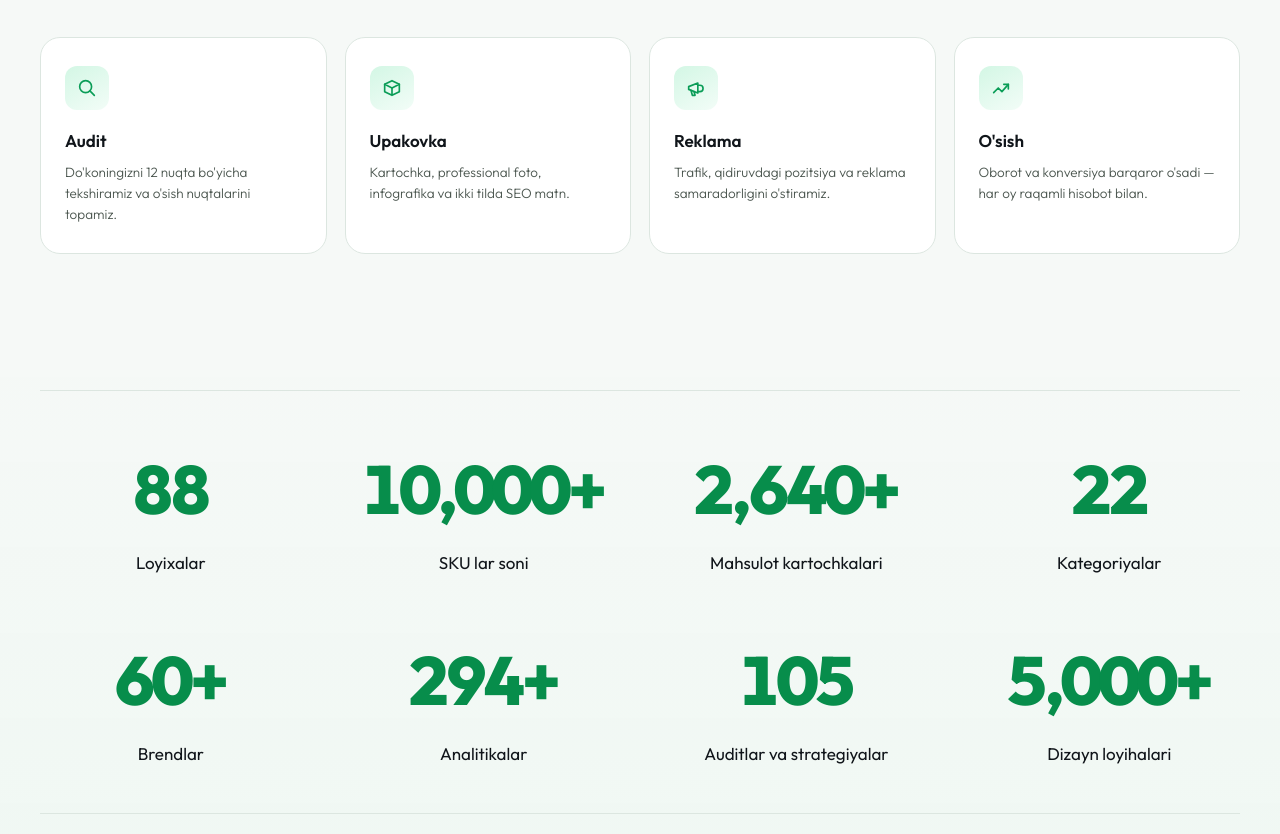
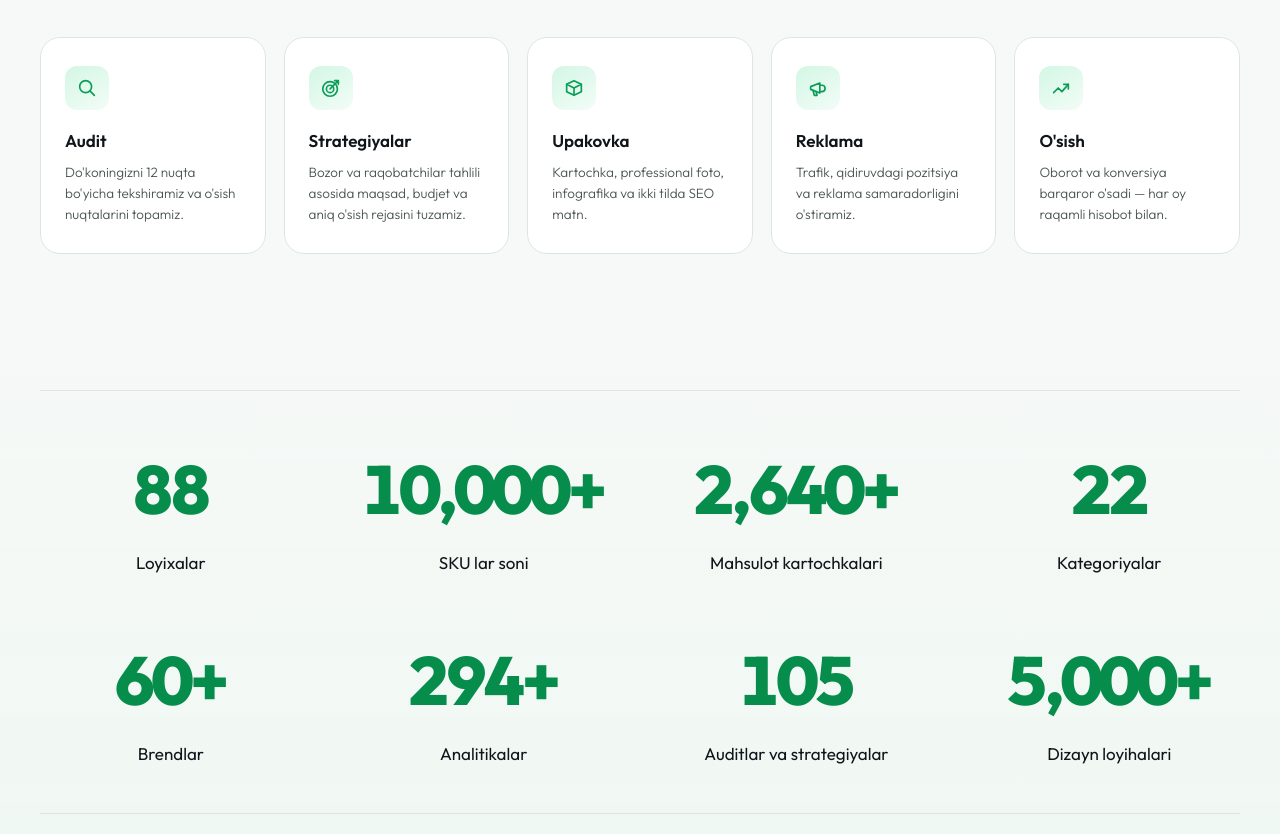
Before and after one commit to zari004/EXON, a plain HTML site: page docs/index.html in a window 1280 px wide. Shown: the part 1323-2157 px from the top of the page. Drawn offline with Linux system fonts and the light colour scheme; no server answers.

Commit message:
Add strategies to homepage services

```diff
--- a/docs/assets/css/style.css
+++ b/docs/assets/css/style.css
@@ -1025,8 +1025,9 @@ ol,ul{list-style:none}
 .reveal{opacity:0;transform:translateY(26px);transition:opacity .7s var(--ease) var(--rd,0s),transform .7s var(--ease) var(--rd,0s)}
 .reveal.is-in{opacity:1;transform:translateY(0)}
 
-/* ── XIZMATLAR: ikonkali 4 ustunli grid ── */
-.svc-grid{display:grid;grid-template-columns:repeat(4,1fr);gap:18px}
+/* ── XIZMATLAR: ikonkali 5 ustunli grid ── */
+.svc-grid{display:grid;grid-template-columns:repeat(5,minmax(0,1fr));gap:18px}
+@media (max-width:1180px){.svc-grid{grid-template-columns:repeat(3,minmax(0,1fr))}}
 .svc-card{
   padding:28px 24px;border-radius:20px;
   background:var(--surface);border:1px solid var(--line);
--- a/docs/assets/js/i18n.js
+++ b/docs/assets/js/i18n.js
@@ -92,6 +92,8 @@
   add('Jarayonlar, hisobotlar va jamoa ishini yagona tizimga birlashtiramiz.', 'Объединяем процессы, отчёты и работу команды в единую систему.', 'We unite processes, reporting and teamwork in one system.');
   // "Xizmatlar" bo'limidagi kartalar — bular hali ham eski nomlarda
   add('Audit', 'Аудит', 'Audit');
+  add('Strategiyalar', 'Стратегии', 'Strategies');
+  add("Bozor va raqobatchilar tahlili asosida maqsad, budjet va aniq o'sish rejasini tuzamiz.", 'На основе анализа рынка и конкурентов определяем цели, бюджет и конкретный план роста.', 'We define goals, a budget and a clear growth plan based on market and competitor analysis.');
   add("Do'koningizni 12 nuqta bo'yicha tekshiramiz va o'sish nuqtalarini topamiz.", 'Проверим магазин по 12 пунктам и найдём точки роста.', 'We audit your store across 12 points and identify growth opportunities.');
   add('Upakovka', 'Упаковка', 'Packaging');
   add('Kartochka, professional foto, infografika va ikki tilda SEO matn.', 'Карточка, профессиональные фото, инфографика и SEO-текст на двух языках.', 'Product cards, professional photos, infographics and bilingual SEO copy.');
--- a/docs/index.html
+++ b/docs/index.html
@@ -25,7 +25,7 @@ src="https://www.facebook.com/tr?id=4291431417787119&ev=PageView&noscript=1"
 /></noscript>
 <!-- End Meta Pixel Code -->
 <script src="assets/js/theme.js?v=3"></script>
-<script src="assets/js/i18n.js?v=15" defer></script>
+<script src="assets/js/i18n.js?v=16" defer></script>
 <title>Marketplace'larda real natija beruvchi professional jamoa</title>
 <meta name="description" content="Biz marketplace'larni boshqariladigan biznesga aylantiramiz." />
 <link rel="canonical" href="https://exon-marketing.uz/" />
@@ -46,7 +46,7 @@ src="https://www.facebook.com/tr?id=4291431417787119&ev=PageView&noscript=1"
 <link rel="preconnect" href="https://fonts.googleapis.com" />
 <link rel="preconnect" href="https://fonts.gstatic.com" crossorigin />
 <link href="https://fonts.googleapis.com/css2?family=Outfit:wght@300;400;500;600;700;800&family=JetBrains+Mono:wght@400;500;600&display=swap" rel="stylesheet" />
-<link rel="stylesheet" href="assets/css/style.css?v=68" />
+<link rel="stylesheet" href="assets/css/style.css?v=69" />
 <style>@view-transition{navigation:none}.nav{view-transition-name:none!important}</style>
 <link rel="manifest" href="/manifest.json" />
 <link rel="icon" type="image/svg+xml" href="assets/img/favicon-target.svg" />
@@ -270,19 +270,26 @@ src="https://www.facebook.com/tr?id=4291431417787119&ev=PageView&noscript=1"
       </article>
       <article class="svc-card reveal" style="--rd:.12s">
         <div class="svc-card__icon" aria-hidden="true">
+          <svg viewBox="0 0 24 24" fill="none"><circle cx="11" cy="13" r="8" stroke="currentColor" stroke-width="1.8"/><circle cx="11" cy="13" r="4" stroke="currentColor" stroke-width="1.8"/><path d="m11 13 9-9M16 4h4v4" stroke="currentColor" stroke-width="1.8" stroke-linecap="round" stroke-linejoin="round"/></svg>
+        </div>
+        <h3 class="svc-card__title">Strategiyalar</h3>
+        <p class="svc-card__desc">Bozor va raqobatchilar tahlili asosida maqsad, budjet va aniq o'sish rejasini tuzamiz.</p>
+      </article>
+      <article class="svc-card reveal" style="--rd:.19s">
+        <div class="svc-card__icon" aria-hidden="true">
           <svg viewBox="0 0 24 24" fill="none"><path d="M4 8l8-4 8 4-8 4-8-4Z" stroke="currentColor" stroke-width="1.8" stroke-linejoin="round"/><path d="M4 8v8l8 4 8-4V8M12 12v8" stroke="currentColor" stroke-width="1.8" stroke-linecap="round" stroke-linejoin="round"/></svg>
         </div>
         <h3 class="svc-card__title">Upakovka</h3>
         <p class="svc-card__desc">Kartochka, professional foto, infografika va ikki tilda SEO matn.</p>
       </article>
-      <article class="svc-card reveal" style="--rd:.19s">
+      <article class="svc-card reveal" style="--rd:.26s">
         <div class="svc-card__icon" aria-hidden="true">
           <svg viewBox="0 0 24 24" fill="none"><path d="M4 10.5v3l10 4V6.5l-10 4Z" stroke="currentColor" stroke-width="1.8" stroke-linejoin="round"/><path d="M14 9h2.2a3.5 3.5 0 0 1 0 7H14M6.5 14.5 8 20h3l-1.2-4.2" stroke="currentColor" stroke-width="1.8" stroke-linecap="round" stroke-linejoin="round"/></svg>
         </div>
         <h3 class="svc-card__title">Reklama</h3>
         <p class="svc-card__desc">Trafik, qidiruvdagi pozitsiya va reklama samaradorligini o'stiramiz.</p>
       </article>
-      <article class="svc-card reveal" style="--rd:.26s">
+      <article class="svc-card reveal" style="--rd:.33s">
         <div class="svc-card__icon" aria-hidden="true">
           <svg viewBox="0 0 24 24" fill="none"><path d="M4 17l5-5 4 4 7-8" stroke="currentColor" stroke-width="1.8" stroke-linecap="round" stroke-linejoin="round"/><path d="M15 8h5v5" stroke="currentColor" stroke-width="1.8" stroke-linecap="round" stroke-linejoin="round"/></svg>
         </div>
--- a/docs/sw.js
+++ b/docs/sw.js
@@ -1,4 +1,4 @@
-const CACHE = 'exon-v80';
+const CACHE = 'exon-v81';
 const STATIC = [
   '/',
   '/index.html',
```
